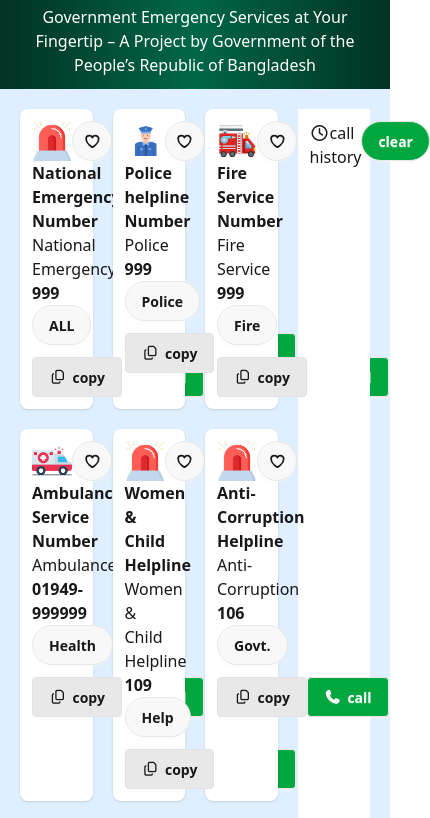
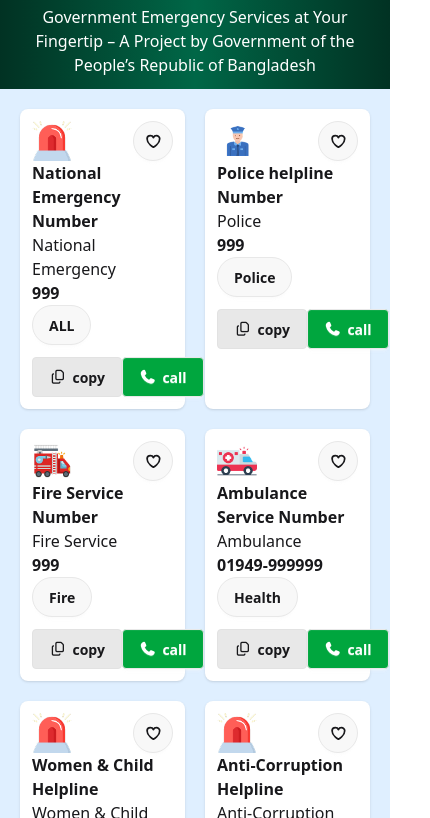
Before and after one commit to sadiyaafrin25/fifth-assignment, a plain HTML site: page index.html in a window 390 px wide. Shown: the part 215-1033 px from the top of the page, 430 px wide, since content can reach past the window. Drawn offline with nearby package versions, Linux system fonts and the light colour scheme.

Commit message:
made mobile responsive

```diff
--- a/index.html
+++ b/index.html
@@ -39,8 +39,8 @@
      <section class="bg-[#DFEFFF]">
         <div class="main-parent-div ">
 <div class="parent-card  p-5">
-    <div class="emergency-card-holder grid grid-cols-4 gap-5">
-        <div class="emergency-card1 p-3 bg-white rounded-lg shadow">
+    <div class="emergency-card-holder grid grid-cols-2 md:grid-cols-4 gap-5">
+        <div class="emergency-card1 col-span-1 md:col-span-1 p-3 bg-white rounded-lg shadow">
             <div class="icon-heart flex justify-between items-center">
                            <img src="assets/emergency.png" class="w-[40px]" alt="">
             <button class="btn btn-circle heartBtn">
@@ -58,7 +58,7 @@
                </div>
             </div>
         </div>
-        <div class="emergency-card2 p-3  bg-white rounded-lg shadow">
+        <div class="emergency-card2 col-span-1 md:col-span-1 p-3  bg-white rounded-lg shadow">
             <div class="icon-heart flex justify-between items-center">
                            <img src="assets/police.png" class="w-[40px]" alt="">
             <button class="btn btn-circle  heartBtn">
@@ -76,7 +76,7 @@
                </div>
             </div>
         </div>
-        <div class="emergency-card3 p-3  bg-white rounded-lg shadow">
+        <div class="emergency-card3 col-span-1 md:col-span-1 p-3  bg-white rounded-lg shadow">
             <div class="icon-heart flex justify-between items-center">
                            <img src="assets/fire-service.png" class="w-[40px]" alt="">
             <button class="btn btn-circle  heartBtn">
@@ -95,11 +95,11 @@
             </div>
         </div>
         <!-- call-history -->
-        <div class="call-history  bg-white row-span-3 flex justify-between p-3 ">
-        <h1 id="callHistory" class="font-medium"><i class="fa-regular fa-clock"></i>call history</h1>
-         <button id="clearHistory" class="btn bg-[#00A63E] text-white rounded-3xl">clear</button>
+        <div class="call-history hidden md:flex md:col-span-1 md:row-span-3  bg-white  justify-between p-3 ">
+       <div> <h1 id="callHistory" class="font-medium block"><i class="fa-regular fa-clock"></i>call history</h1></div>
+       <div>  <button id="clearHistory" class="btn bg-[#00A63E] text-white rounded-3xl">clear</button></div>
        </div>
-        <div class="emergency-card4 p-3  bg-white rounded-lg shadow">
+        <div class="emergency-card4 col-span-1 md:col-span-1 p-3  bg-white rounded-lg shadow">
             <div class="icon-heart flex justify-between items-center">
                            <img src="assets/ambulance.png" class="w-[40px]" alt="">
             <button class="btn btn-circle heartBtn">
@@ -117,7 +117,7 @@
                </div>
             </div>
         </div>
-        <div class="emergency-card5 p-3  bg-white rounded-lg shadow">
+        <div class="emergency-card5 col-span-1 md:col-span-1 p-3  bg-white rounded-lg shadow">
             <div class="icon-heart flex justify-between items-center">
                            <img src="assets/emergency.png" class="w-[40px]" alt="">
             <button class="btn btn-circle heartBtn">
@@ -135,7 +135,7 @@
                </div>
             </div>
         </div>
-        <div class="emergency-card6 p-3  bg-white rounded-lg shadow">
+        <div class="emergency-card6 col-span-1 md:col-span-1 p-3  bg-white rounded-lg shadow">
             <div class="icon-heart flex justify-between items-center">
                            <img src="assets/emergency.png" class="w-[40px]" alt="">
             <button class="btn btn-circle heartBtn">
@@ -153,7 +153,7 @@
                </div>
             </div>
         </div>
-        <div class="emergency-card7 p-3  bg-white rounded-lg shadow">
+        <div class="emergency-card7 col-span-1 md:col-span-1 p-3  bg-white rounded-lg shadow">
             <div class="icon-heart flex justify-between items-center">
                            <img src="assets/emergency.png" class="w-[40px]" alt="">
             <button class="btn btn-circle heartBtn">
@@ -171,7 +171,7 @@
                </div>
             </div>
         </div>
-        <div class="emergency-card8 p-3  bg-white rounded-lg shadow">
+        <div class="emergency-card8 col-span-1 md:col-span-1 p-3  bg-white rounded-lg shadow">
             <div class="icon-heart flex justify-between items-center">
                            <img src="assets/brac.png" class="w-[40px]" alt="">
             <button class="btn btn-circle heartBtn">
@@ -189,7 +189,7 @@
                </div>
             </div>
         </div>
-        <div class="emergency-card9 p-3  bg-white rounded-lg shadow">
+        <div class="emergency-card9 col-span-1 md:col-span-1 p-3  bg-white rounded-lg shadow">
             <div class="icon-heart flex justify-between items-center">
                            <img src="assets/police.png" class="w-[40px]" alt="">
             <button class="btn btn-circle heartBtn">
--- a/script.js
+++ b/script.js
@@ -64,7 +64,7 @@ document.querySelectorAll(".callBtn").forEach(button => {
     coins -= 20;
     updateCoinDisplay();
 
-    alert(` Calling ${serviceName} number (${serviceNumber})`);
+    alert(` Calling ${serviceName}  (${serviceNumber})`);
 
     const li = document.createElement("li");
     li.textContent = `${serviceName} - ${serviceNumber}`;
```
